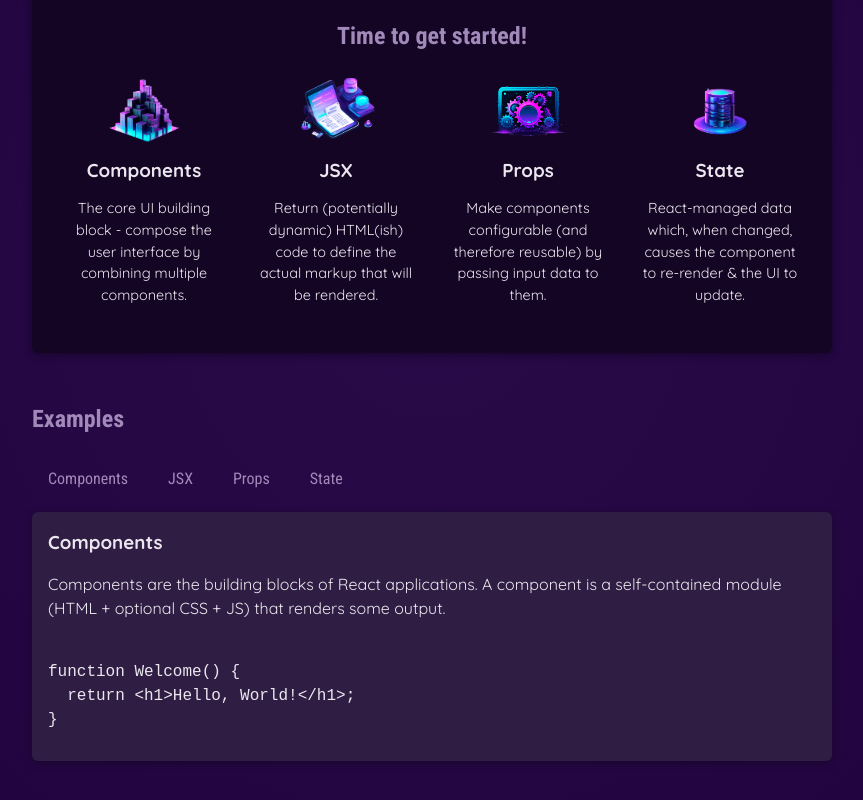
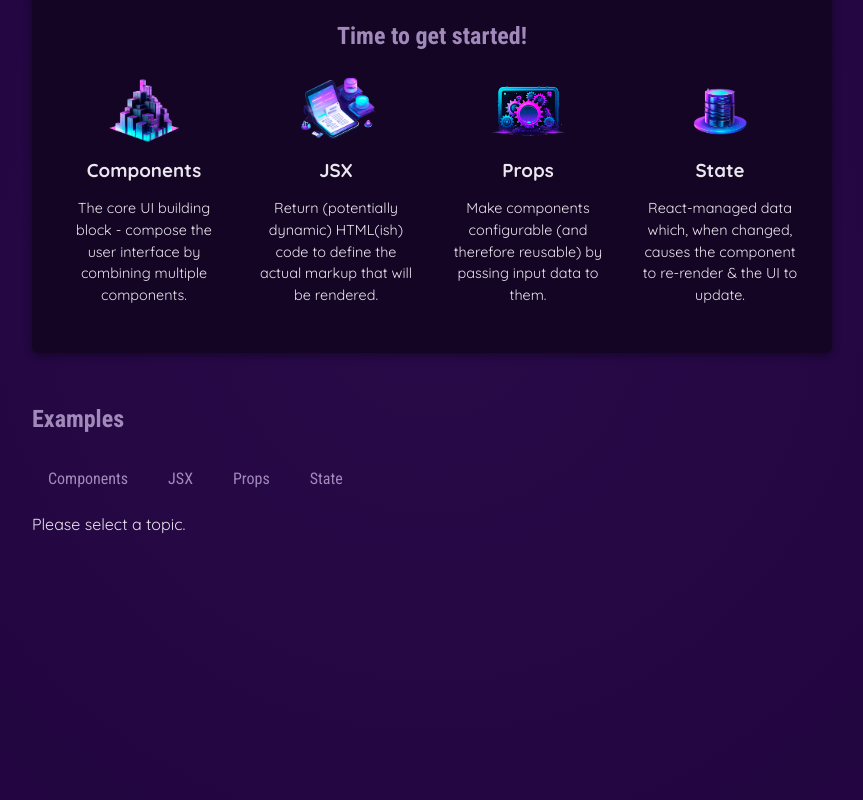
Before and after one commit to IevgenDilevskyi/udemy-react-1, a React (Vite) app: page / in a window 1280 px wide. Shown: the part 346-1146 px from the top of the page, without its empty margins (208-1071 px from the left). Built offline with nearby package versions, Linux system fonts and the light colour scheme.

Commit message:
Rendering Content Conditionally

```diff
--- a/src/App.jsx
+++ b/src/App.jsx
@@ -6,11 +6,26 @@
 
 function App() {
 
-  const [selectedTopic, setSelectedTopic] = useState('components')
+  const [selectedTopic, setSelectedTopic] = useState()
   function handleSelect(selectedButton) {
     setSelectedTopic(selectedButton)
     console.log(selectedButton);
+
   }
+
+  let tabContent = <p>Please select a topic.</p>
+  if (selectedTopic) {
+    tabContent = <div id='tab-content'>
+      <h3>{EXAMPLES[selectedTopic].title}</h3>
+      <p>{EXAMPLES[selectedTopic].description}</p>
+      <pre>
+        <code>
+          {EXAMPLES[selectedTopic].code}
+        </code>
+      </pre>
+    </div>
+  }
+
   return (
     <div>
       <Header />
@@ -32,15 +47,7 @@
             <TabButton onSelect={() => handleSelect('props')}>Props</TabButton>
             <TabButton onSelect={() => handleSelect('state')}>State</TabButton>
           </menu>
-          <div id='tab-content'>
-            <h3>{EXAMPLES[selectedTopic].title}</h3>
-            <p>{EXAMPLES[selectedTopic].description}</p>
-            <pre>
-              <code>
-                {EXAMPLES[selectedTopic].code}
-              </code>
-            </pre>
-          </div>
+          {tabContent}
         </section>
       </main>
     </div>
```
